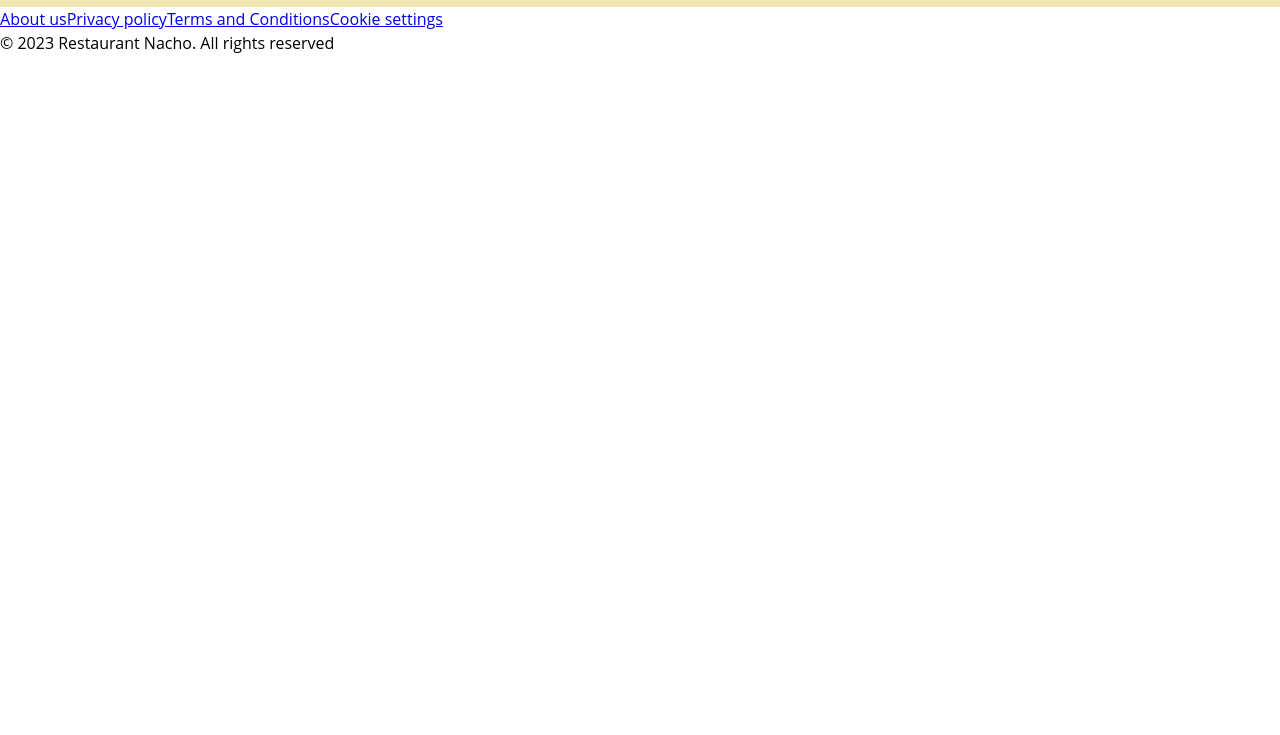
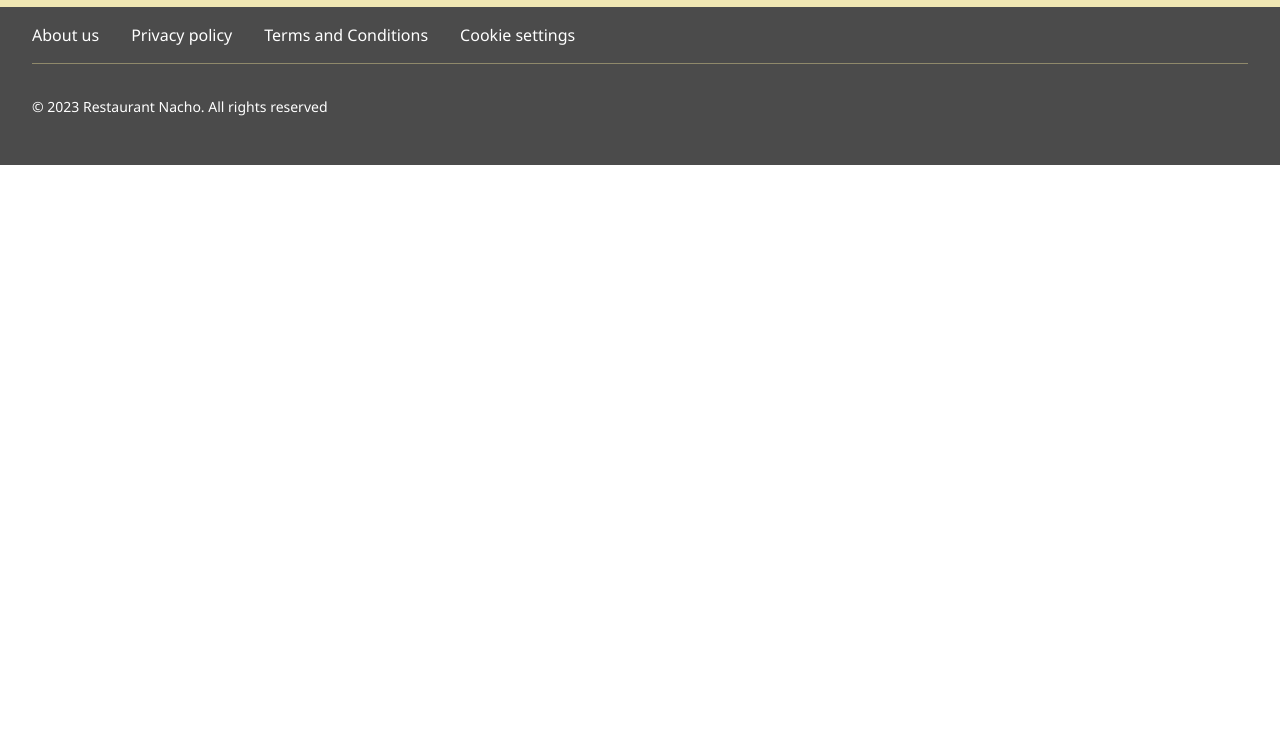
Before and after one commit to devebe/restaurant-page, a website built with webpack: page src/index.html in a window 1280 px wide. Shown: the part 65-800 px from the top of the page. Built offline with nearby package versions, Linux system fonts and the light colour scheme.

Commit message:
Changes to footer styling in css

```diff
--- a/src/style.css
+++ b/src/style.css
@@ -1,7 +1,8 @@
 :root, body, button {
-    font-family: 'Open Sans', 'Segoe UI', Tahoma, Geneva, Verdana, sans-serif;
+    font-family: 'Graphik', 'Segoe UI', Tahoma, Geneva, Verdana, sans-serif;
     font-size: 1rem;
     line-height: 1.5;
+    font-weight: 400;
     padding: 0;
     margin: 0;
 }
@@ -28,13 +29,45 @@
     justify-self: start;
 }
 
-#header ul {
+#header > ul {
     display: flex;
     flex-direction: row;
     gap: 2rem;
     list-style: none;
     justify-self: center;
     margin: 0;
+}
+
+#footer {
+    display: grid;
+    grid-template-columns: 1fr;
+    gap: 1rem;
+    padding: 1rem 2rem;
+    color: #ffffff;
+    background-color: #4b4b4b;
+}
+
+#footerList {
+    display: flex;
+    gap: 2rem;
+}
+
+#footerList > a {
+    color: #ffffff;
+    text-decoration: none;
+    height: 1.5rem;
+}
+
+#footerList > a:hover {
+    text-decoration-line: underline;
+    text-underline-offset: 2px;
+    text-decoration-color: #f0e7b3;
+}
+
+#copyright {
+    border-top: 1px solid #8f896b;
+    padding: 2rem 0rem;
+    font-size: 0.875rem;
 }
 
 button {
```
